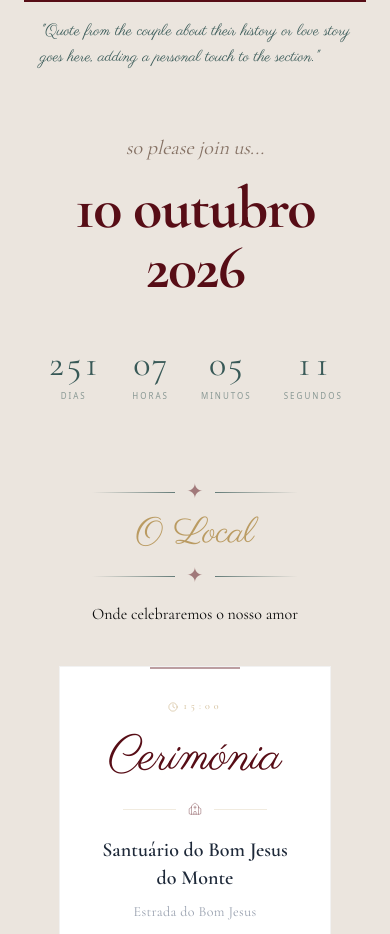
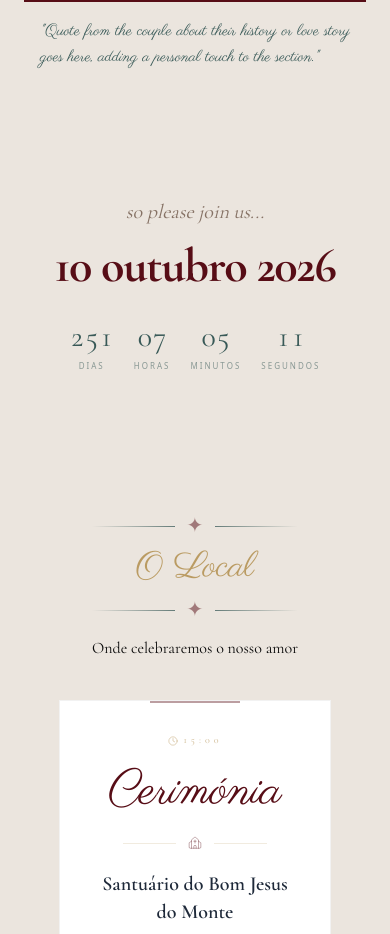
Before and after one commit to TiagoPimCosta/Wedding-Invitation, a Next.js app: page / in a window 390 px wide. Shown: the part 2900-3834 px from the top of the page. Built offline with nearby package versions, Linux system fonts and the light colour scheme; grey boxes are pictures that could not be loaded.

Commit message:
feat: enhance CountdownSection styles for improved layout and readability

```diff
--- a/components/CountdownSection.tsx
+++ b/components/CountdownSection.tsx
@@ -47,7 +47,7 @@ const CountdownSection = () => {
     <section
       id="countdown"
       ref={ref}
-      className="px-6 text-center overflow-hidden flex flex-col items-center justify-center"
+      className="px-6 py-16 sm:py-20 text-center overflow-hidden flex flex-col items-center justify-center"
     >
       <motion.p
         initial={{ opacity: 0, y: 12 }}
@@ -62,7 +62,7 @@ const CountdownSection = () => {
         initial={{ opacity: 0, y: 24 }}
         animate={isInView ? { opacity: 1, y: 0 } : {}}
         transition={{ duration: 0.75, delay: 0.1, ease: [0.22, 1, 0.36, 1] }}
-        className="font-the-seasons text-red text-6xl sm:text-7xl md:text-8xl lg:text-[6.5rem] font-bold leading-none mb-12 tracking-tight"
+        className="font-the-seasons text-red text-5xl sm:text-7xl md:text-8xl lg:text-[6.5rem] font-bold leading-none mb-8 sm:mb-12 tracking-tight"
       >
         10 outubro 2026
       </motion.h2>
@@ -71,7 +71,7 @@ const CountdownSection = () => {
         initial={{ opacity: 0, y: 16 }}
         animate={isInView ? { opacity: 1, y: 0 } : {}}
         transition={{ duration: 0.7, delay: 0.25, ease: "easeOut" }}
-        className="flex items-start justify-center gap-8 md:gap-12"
+        className="flex items-start justify-center gap-5 sm:gap-8 md:gap-12"
       >
         {timeUnits.map((unit) => (
           <div key={unit.label} className="flex flex-col items-center">
@@ -80,7 +80,7 @@ const CountdownSection = () => {
               initial={{ opacity: 0.5, y: -4 }}
               animate={{ opacity: 1, y: 0 }}
               transition={{ duration: 0.25, ease: "easeOut" }}
-              className="font-the-seasons text-green text-4xl md:text-5xl tabular-nums leading-none"
+              className="font-the-seasons text-green text-3xl sm:text-4xl md:text-5xl tabular-nums leading-none"
             >
               {String(unit.value).padStart(2, "0")}
             </motion.span>
```
